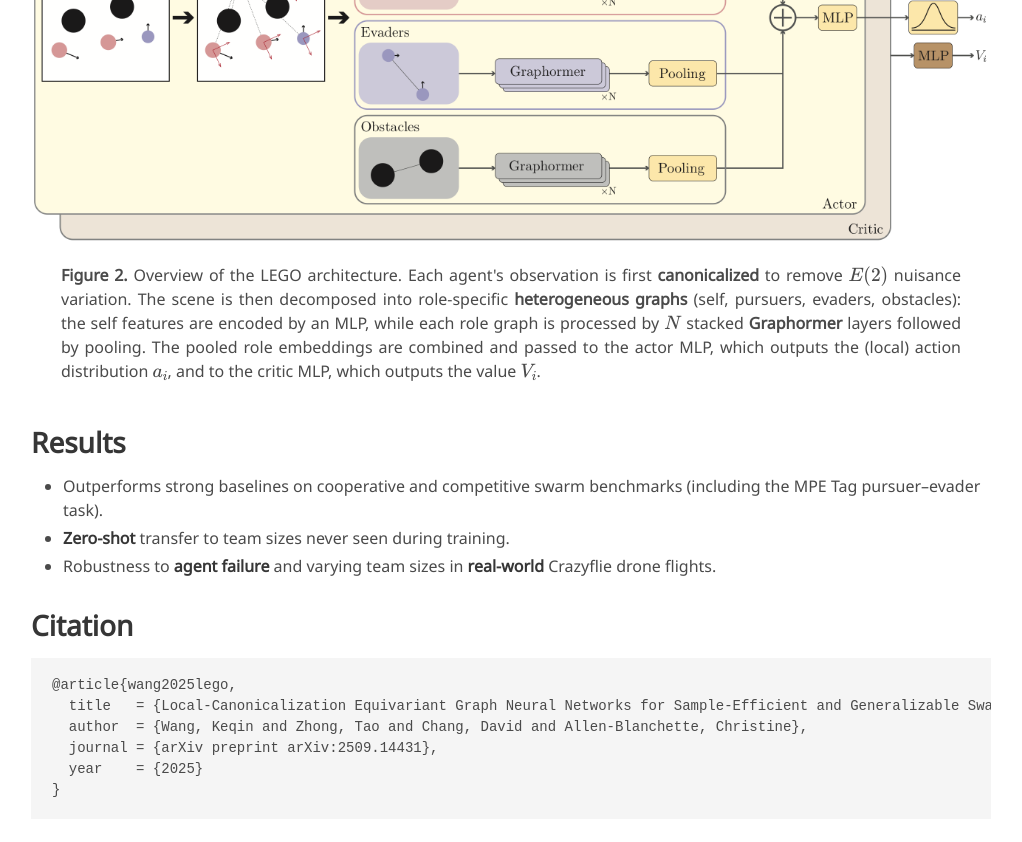
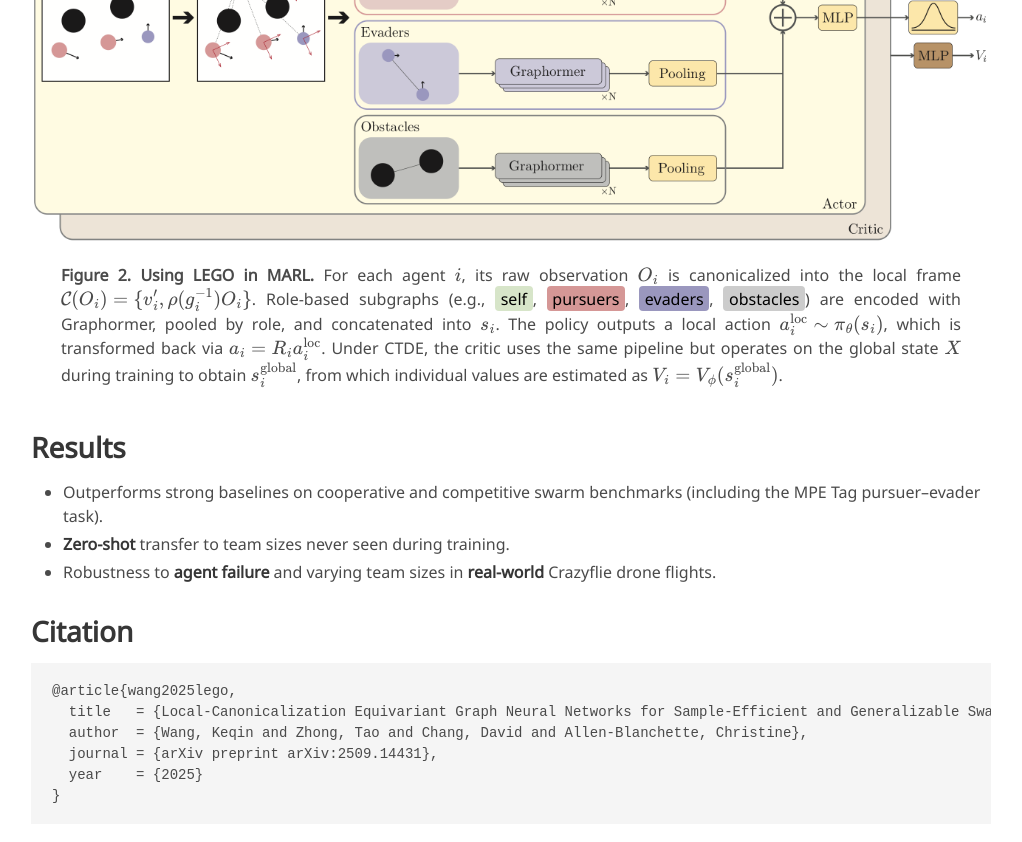
Before and after one commit to lego-marl/lego-marl.github.io, a Jekyll site: the page built from index.md, in a window 1280 px wide and 900 px high, scrolled down 2429 px. Shown: the top 842 px of the window, without its empty margins (129-1151 px from the left). Built offline with Jekyll 4.4.1, drawn with Linux system fonts in a browser that asks for light colours; some web fonts are replaced.

Commit message:
Use paper's original caption for the pipeline figure
Replace the Figure 2 caption with the paper text (Using LEGO in MARL),
adding the self role highlight (green) alongside pursuers/evaders/obstacles.

Co-Authored-By: Claude Opus 4.8 (1M context) <noreply@anthropic.com>

```diff
--- a/index.md
+++ b/index.md
@@ -70,7 +70,7 @@ Because canonicalization removes $E(2)$ variation before encoding, the resulting
         <img src="/static/image/pipeline.png"
              alt="Overview of the LEGO architecture: observations are canonicalized, decomposed into role-specific heterogeneous graphs (self, pursuers, evaders, obstacles), encoded by an MLP or stacked Graphormer layers with pooling, then combined and passed to the actor and critic MLPs.">
         <p class="is-size-6 has-text-justified" style="max-width:900px; margin:0.9rem auto 0 auto;">
-            <b>Figure 2.</b> Overview of the LEGO architecture. Each agent's observation is first <b>canonicalized</b> to remove $E(2)$ nuisance variation. The scene is then decomposed into role-specific <b>heterogeneous graphs</b> (self, pursuers, evaders, obstacles): the self features are encoded by an MLP, while each role graph is processed by $N$ stacked <b>Graphormer</b> layers followed by pooling. The pooled role embeddings are combined and passed to the actor MLP, which outputs the (local) action distribution $a_i$, and to the critic MLP, which outputs the value $V_i$.
+            <b>Figure 2. Using LEGO in MARL.</b> For each agent $i$, its raw observation $O_i$ is canonicalized into the local frame $\mathcal{C}(O_i)=\{v_i',\rho(g_i^{-1})O_i\}$. Role-based subgraphs (e.g., <span style="background-color:#D7E5C9; color:#000; padding:0.1em 0.35em; border-radius:0.25em;">self</span>, <span style="background-color:#D59796; color:#000; padding:0.1em 0.35em; border-radius:0.25em;">pursuers</span>, <span style="background-color:#9A97BE; color:#000; padding:0.1em 0.35em; border-radius:0.25em;">evaders</span>, <span style="background-color:#CCCCCC; color:#000; padding:0.1em 0.35em; border-radius:0.25em;">obstacles</span>) are encoded with Graphormer, pooled by role, and concatenated into $s_i$. The policy outputs a local action $a_i^{\text{loc}} \sim \pi_\theta(s_i)$, which is transformed back via $a_i = R_i a_i^{\text{loc}}$. Under CTDE, the critic uses the same pipeline but operates on the global state $X$ during training to obtain $s_i^{\text{global}}$, from which individual values are estimated as $V_i = V_\phi(s_i^{\text{global}})$.
         </p>
     </div>
 </div>
```
